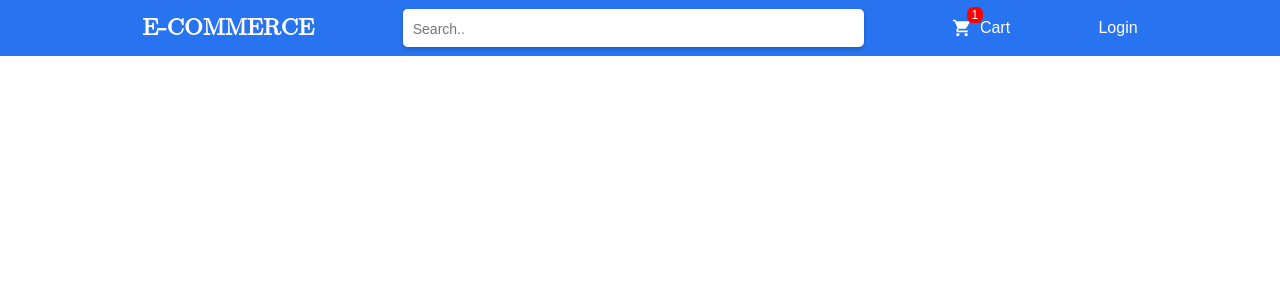
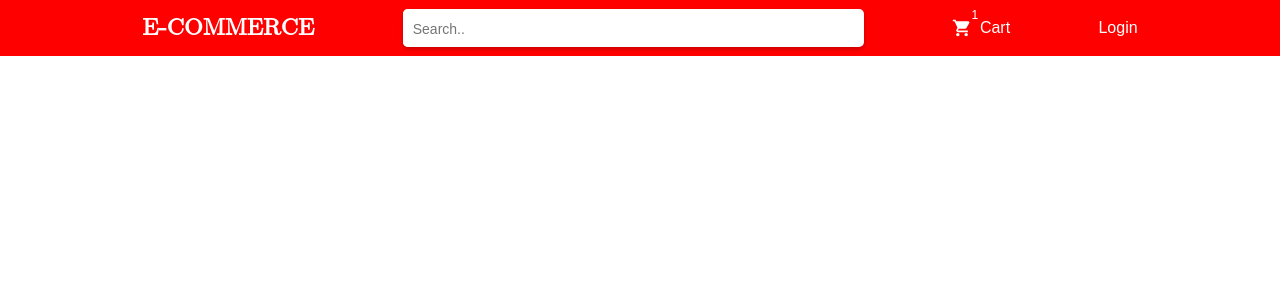
Before and after one commit to Rajeshbera40/ecommerce-filter, a React (Create React App) app: page / in a window 1280 px wide. Shown: the top 300 px of the page. Built offline with nearby package versions, Linux system fonts and the light colour scheme; some icons are missing.

Commit message:
bacground change

```diff
--- a/src/components/navbar/navbar.scss
+++ b/src/components/navbar/navbar.scss
@@ -1,7 +1,8 @@
 .navbar {
   width: 100%;
   height: 56px;
-  background-color: var(--navbar_color);
+  // background-color: var(--navbar_color);
+  background-color: red;
   display: flex;
   justify-content: center;
   color: #fff;
```
